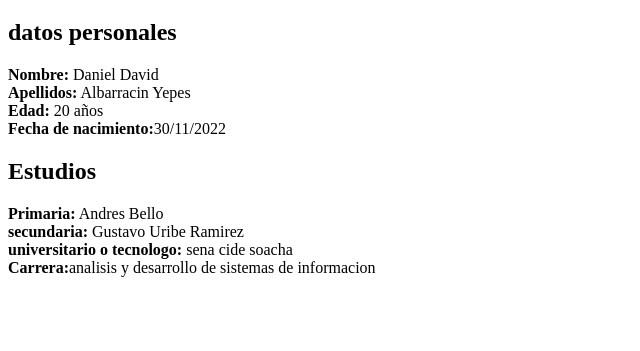
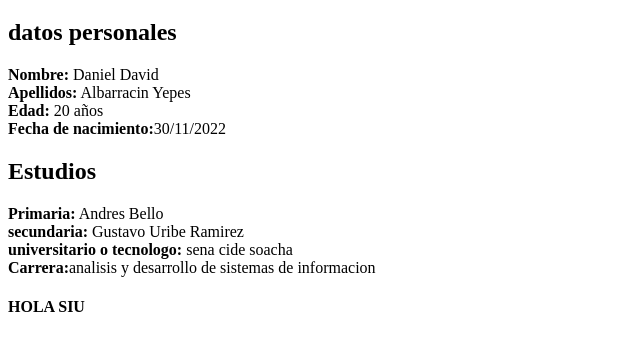
Before and after one commit to davethrasher1613/siuu, a plain HTML site: page hoja_de_vida.html in a window 1280 px wide. Shown: the part 61-412 px from the top of the page, without its empty margins (0-640 px from the left). Drawn offline with Linux system fonts and the light colour scheme.

Commit message:
segundo comit a siu

```diff
--- a/hoja_de_vida.html
+++ b/hoja_de_vida.html
@@ -39,5 +39,6 @@
 
 
             </div>
+            <h4>HOLA SIU</h4>
 </body>
 </html>
```
